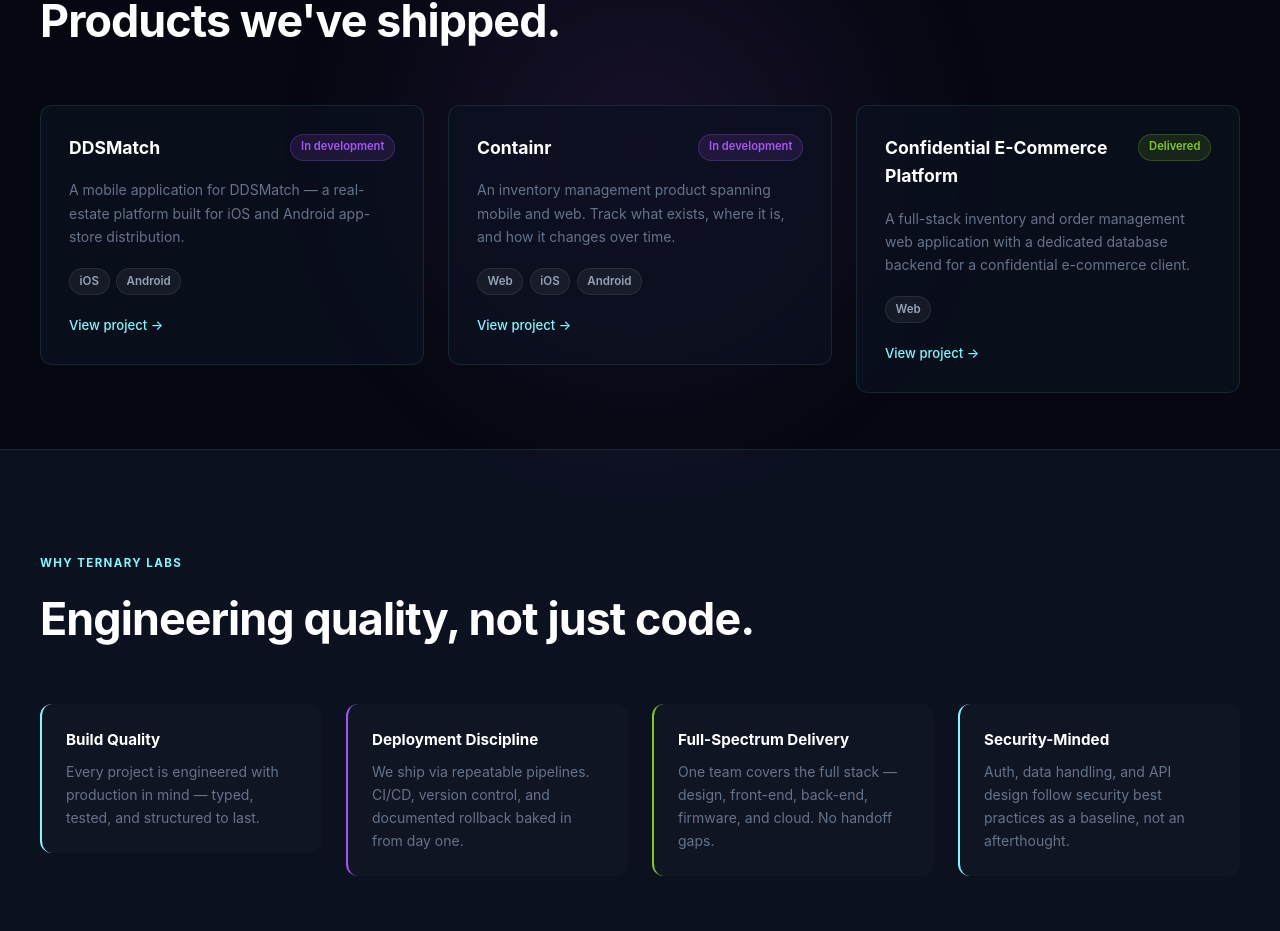
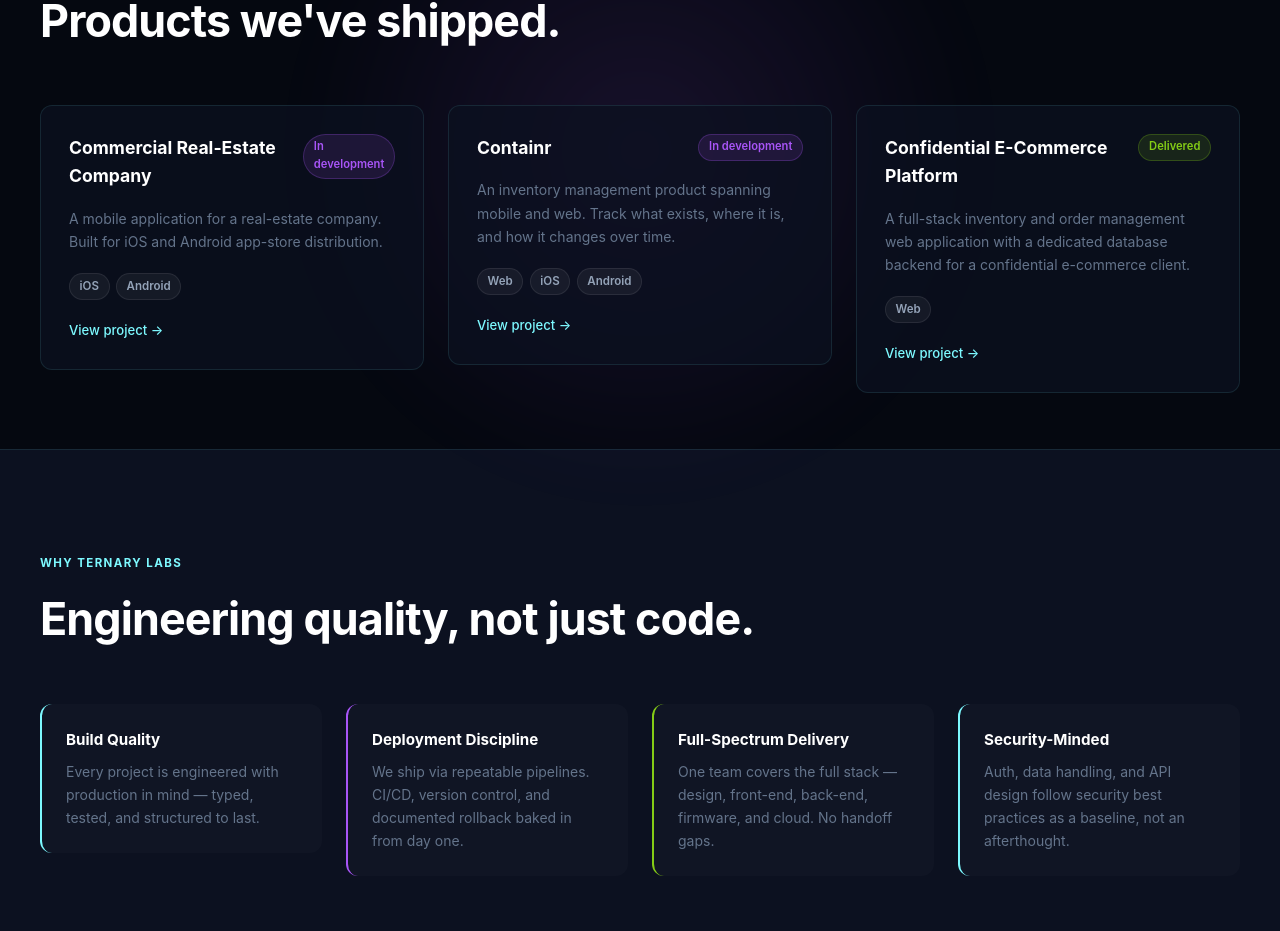
Before and after one commit to ternarylabsin/ternarylabs.io, a React (Vite) app: page / in a window 1280 px wide. Shown: the part 1572-2503 px from the top of the page. Built offline with nearby package versions, Linux system fonts and the light colour scheme.

Commit message:
Update projects.ts

```diff
--- a/src/content/projects.ts
+++ b/src/content/projects.ts
@@ -14,13 +14,13 @@
 
 export const projects: Project[] = [
   {
-    slug: 'ddsmatch',
-    displayName: 'DDSMatch',
+    slug: 'Commercial Real-Estate Company',
+    displayName: 'Commercial Real-Estate Company',
     tagline: 'Real-estate connections, mobilized.',
     shortSummary:
-      'A mobile application for DDSMatch — a real-estate platform built for iOS and Android app-store distribution.',
+      'A mobile application for a real-estate company. Built for iOS and Android app-store distribution.',
     longSummary:
-      'DDSMatch needed a polished mobile experience that met the expectations of real-estate professionals. We designed and engineered an iOS and Android application built for app-store distribution, with a streamlined workflow, clean interface, and the performance needed for daily professional use.',
+      'This company needed a polished mobile experience that met the expectations of real-estate professionals. We designed and engineered an iOS and Android application built for app-store distribution, with a streamlined workflow, clean interface, and the performance needed for daily professional use.',
     platforms: ['iOS', 'Android'],
     capabilities: [
       'Cross-platform mobile application (iOS + Android)',
```
